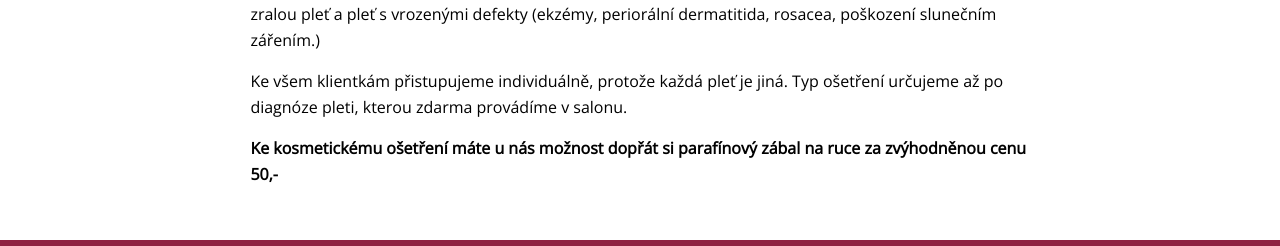
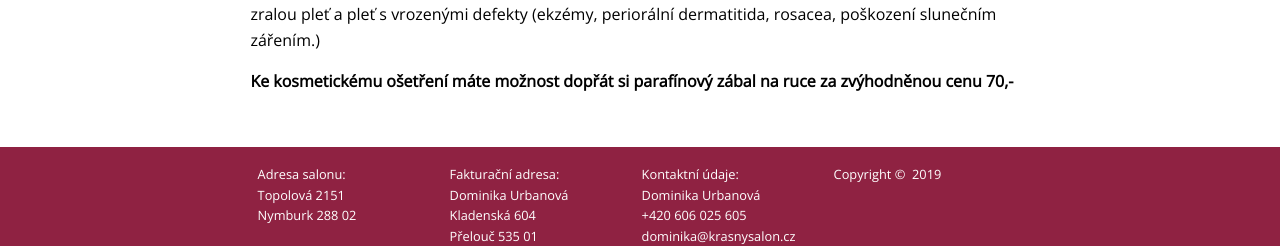
Before and after one commit to valerijmedvid/krasnysalon, a Vue app: page /kosmetika in a window 1280 px wide. Shown: the part 581-827 px from the top of the page. Built offline with nearby package versions, Linux system fonts and the light colour scheme; what vue-silentbox would draw is missing.

Commit message:
fix TYPO

```diff
--- a/src/views/Cosmetic.vue
+++ b/src/views/Cosmetic.vue
@@ -32,13 +32,8 @@
       </p>
 
       <p>
-        Ke všem klientkám přistupujeme individuálně, protože každá pleť je jiná. Typ ošetření určujeme až po diagnóze
-        pleti, kterou zdarma provádíme v salonu.
-      </p>
-
-      <p>
         <strong>
-          Ke kosmetickému ošetření máte u nás možnost dopřát si parafínový zábal na ruce za zvýhodněnou cenu 50,-
+          Ke kosmetickému ošetření máte možnost dopřát si parafínový zábal na ruce za zvýhodněnou cenu 70,-
         </strong>
       </p>
     </div>
```
